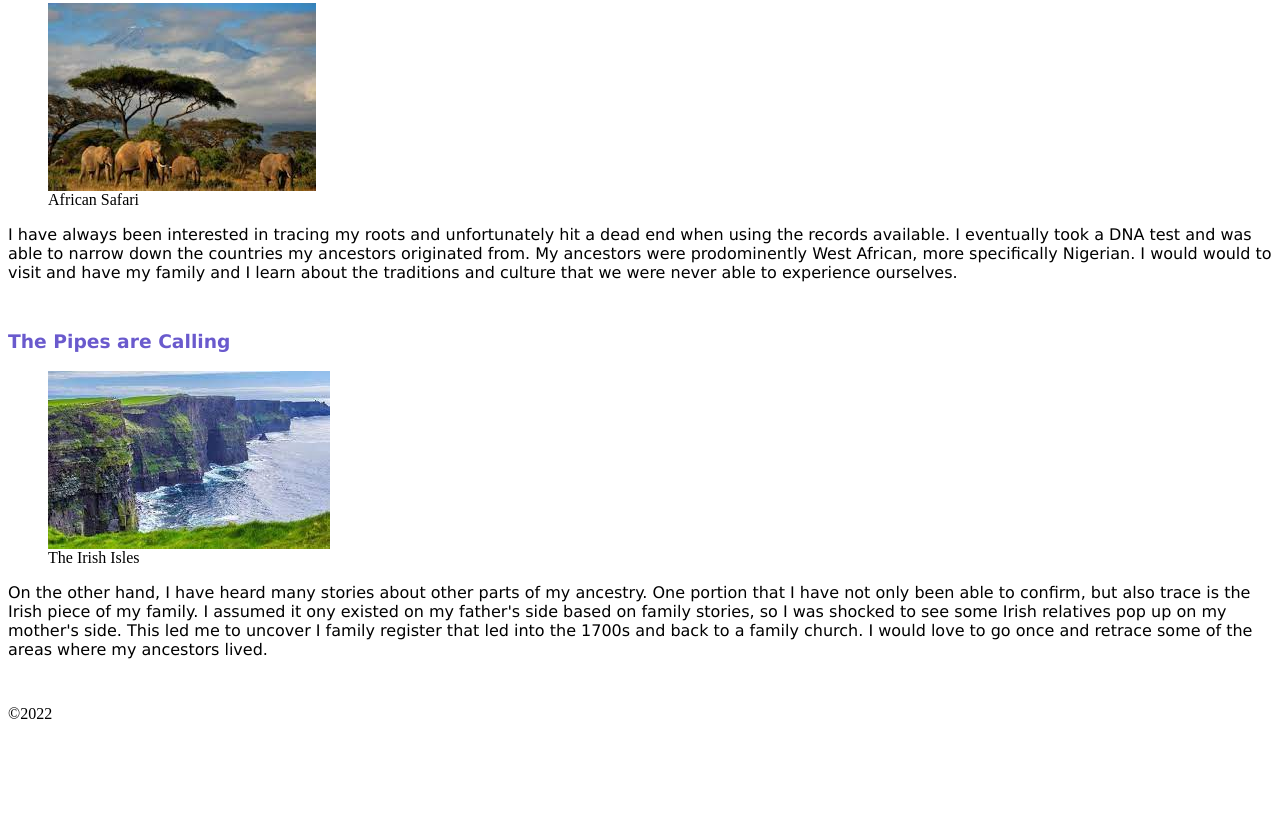
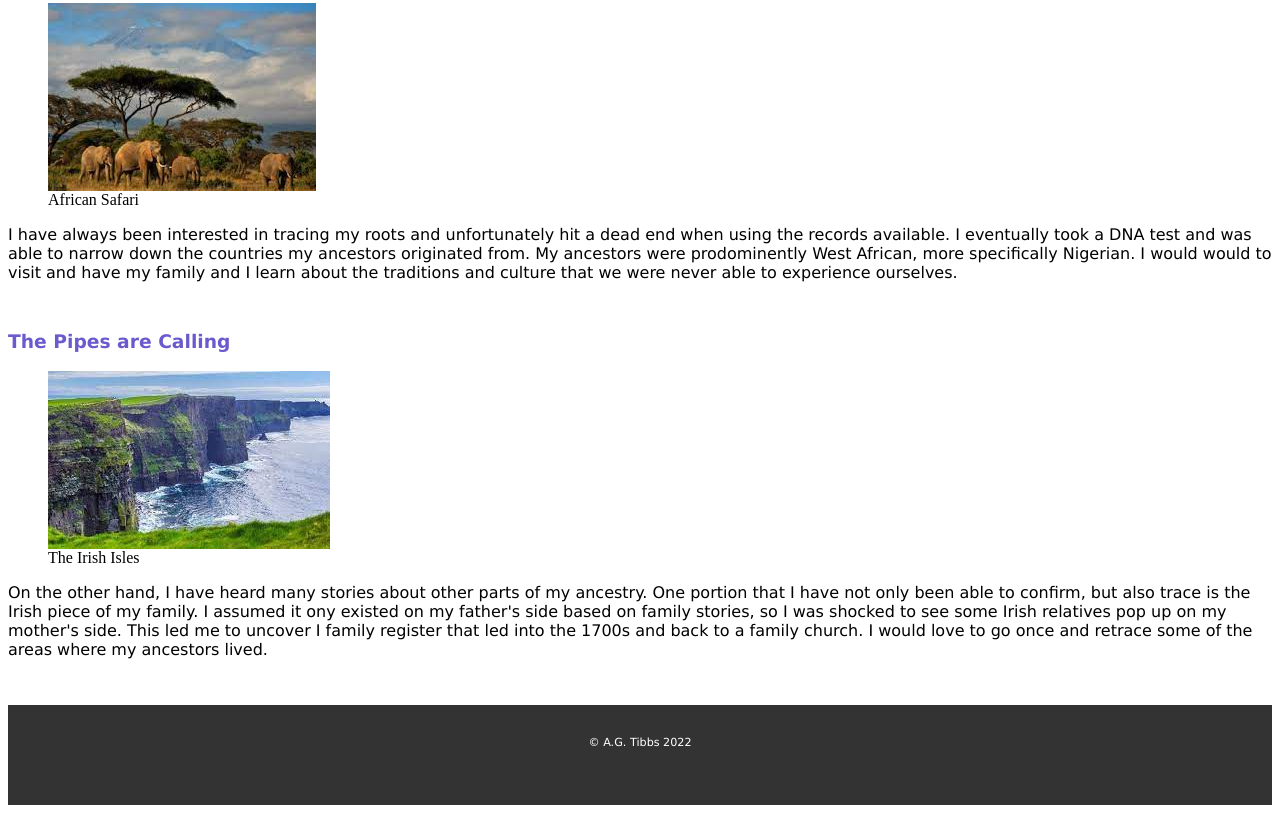
Before and after one commit to Stl-LC101-MAY-2022/js-assignment-4-html-me-something-mrztibbs, a website: page index.html in a window 1280 px wide. Shown: the part 3238-4051 px from the top of the page. Before the commit the page ends 3969 px from the top, so only its background shows below. Drawn offline with Linux system fonts and the light colour scheme.

Commit message:
fixed error in body css

```diff
--- a/index.html
+++ b/index.html
@@ -130,6 +130,8 @@
       </main>
    </body>
    <footer>
-      &copy;2022
+      <p class="copyright">
+      &copy; A.G. Tibbs 2022
+      </p>
    </footer>
 </html>
--- a/styles.css
+++ b/styles.css
@@ -29,8 +29,9 @@ img {
 }
 
 body {
-    margin: "8px";
+    margin: 8px;
     display: block;
+
 }
 
 #mainHeading {
@@ -40,3 +41,20 @@ body {
 .funParagraph{
 background-color: green;
 }
+
+footer {
+    position: relative;
+    height: 100px;
+    width: 100%;
+    background-color: #333333;
+}
+
+.copyright {
+    position: absolute;
+    width: 100%;
+    color: #fff;
+    line-height: 40px;
+    font-size: 0.7em;
+    text-align: center;
+    bottom:0;
+}
```
